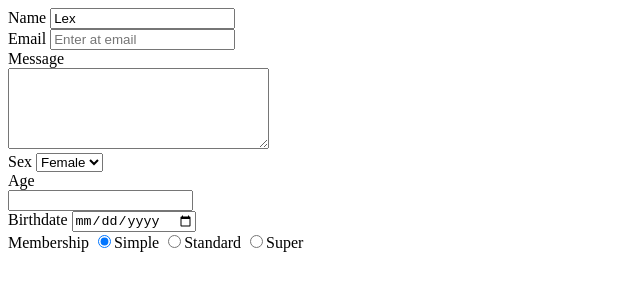
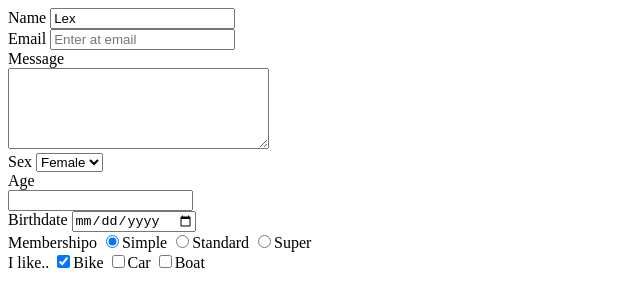
Before and after one commit to LexLive/Modern_HTML_CSS_Sass, a plain HTML site: page 13_Forms_Input.html in a window 1280 px wide. Shown: the whole page, without its empty margins (0-640 px from the left). Drawn offline with Linux system fonts and the light colour scheme.

Commit message:
Update 13_Forms_Input.html

```diff
--- a/13_Forms_Input.html
+++ b/13_Forms_Input.html
@@ -41,12 +41,19 @@
       </div>
 
       <div>
-          <label for="membership">Membership</label>
+          <label for="membership">Membershipo</label>
           <input type="radio" name="membership" id="membership" value="simple" checked>Simple
           <input type="radio" name="membership" id="membership" value="standard">Standard
           <input type="radio" name="membership" id="membership" value="super">Super
       </div>
 
+      <div>
+        <label for="membership">I like..</label>
+        <input type="checkbox" name="membership" id="likes" value="bike" checked>Bike
+        <input type="checkbox" name="likes" id="likes" value="car">Car
+        <input type="checkbox" name="likes" id="likes" value="boat">Boat
+    </div>
+
   </form>
 </body>
 </html>
```
